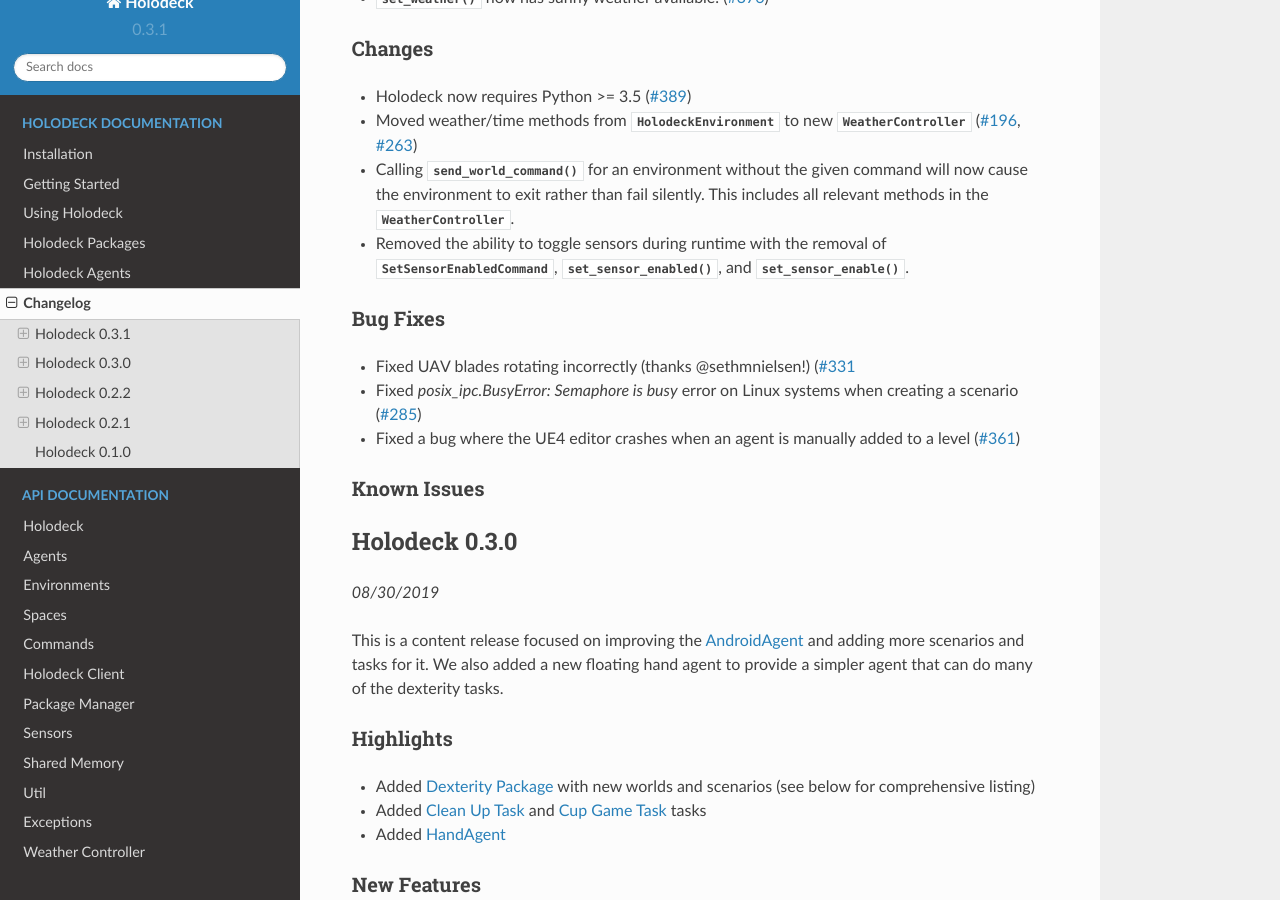
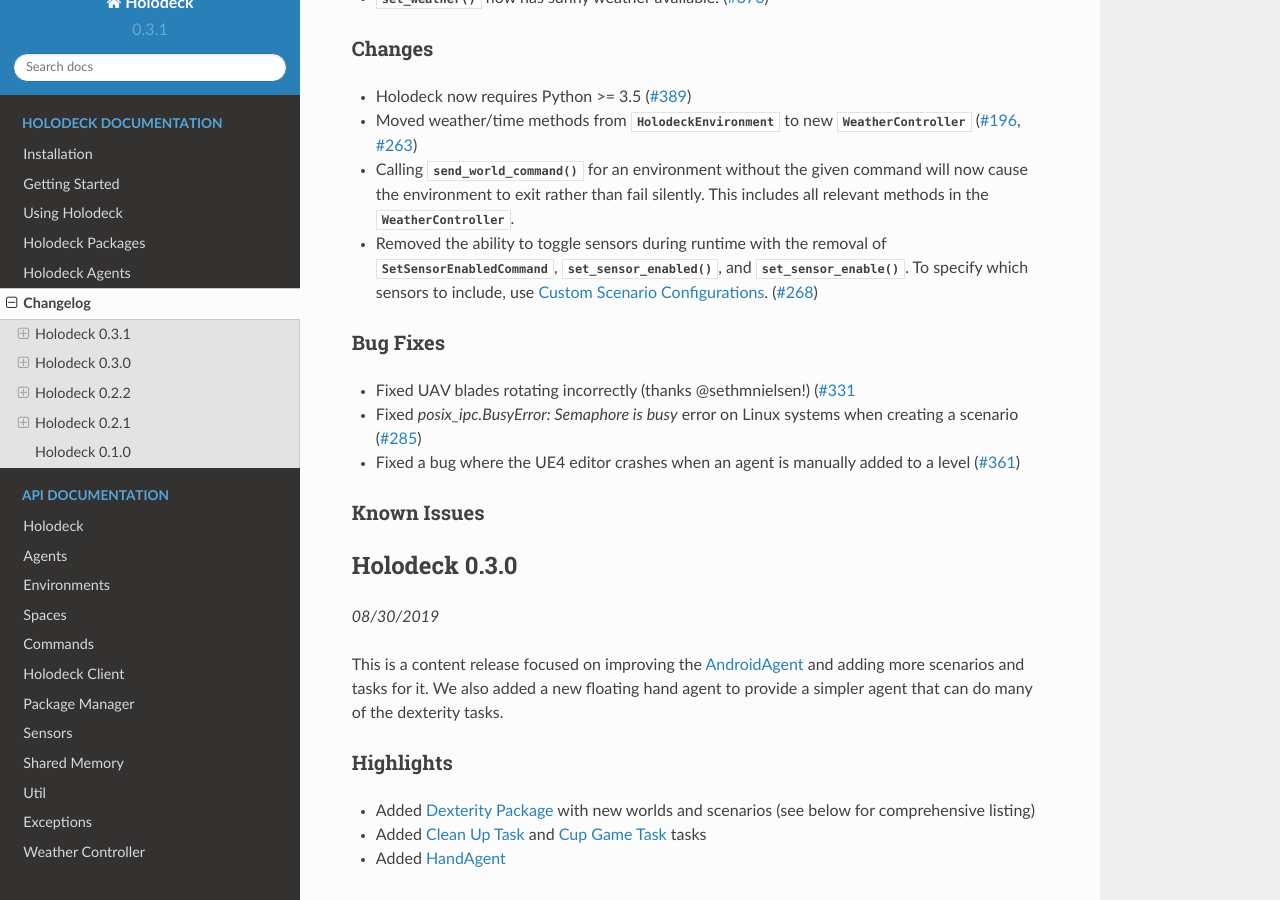
Before and after one commit to BYU-PCCL/holodeck, a Sphinx documentation site: the page built from docs/changelog/changelog.rst, in a window 1280 px wide and 900 px high, scrolled down 596 px. Built offline with Sphinx 7.4.7 and the Read the Docs theme 2.0.0, drawn with Linux system fonts in a browser that asks for light colours; formulas are drawn with MathJax 3.

Commit message:
Add message about using scenarios to include sensors

```diff
--- a/docs/changelog/changelog.rst
+++ b/docs/changelog/changelog.rst
@@ -58,6 +58,8 @@ Changes
   :class:`~holodeck.environments.command.SetSensorEnabledCommand`,
   :meth:`~holodeck.environments.HolodeckEnvironment.set_sensor_enabled`, and
   :meth:`~holodeck.sensors.HolodeckSensor.set_sensor_enable`.
+  To specify which sensors to include, use :ref:`custom-scenarios`.
+  (`#268 <https://github.com/BYU-PCCL/holodeck/issues/268>`_)
 
 Bug Fixes
 ~~~~~~~~~
```
